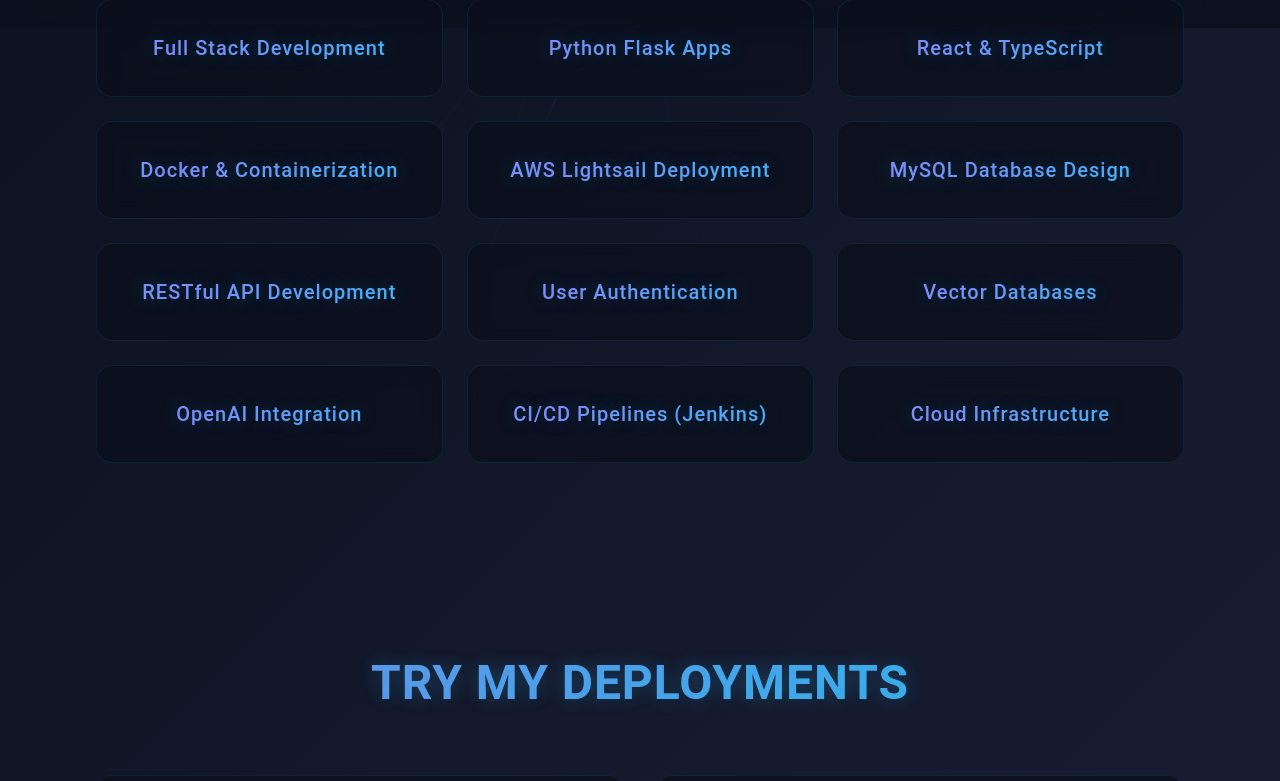
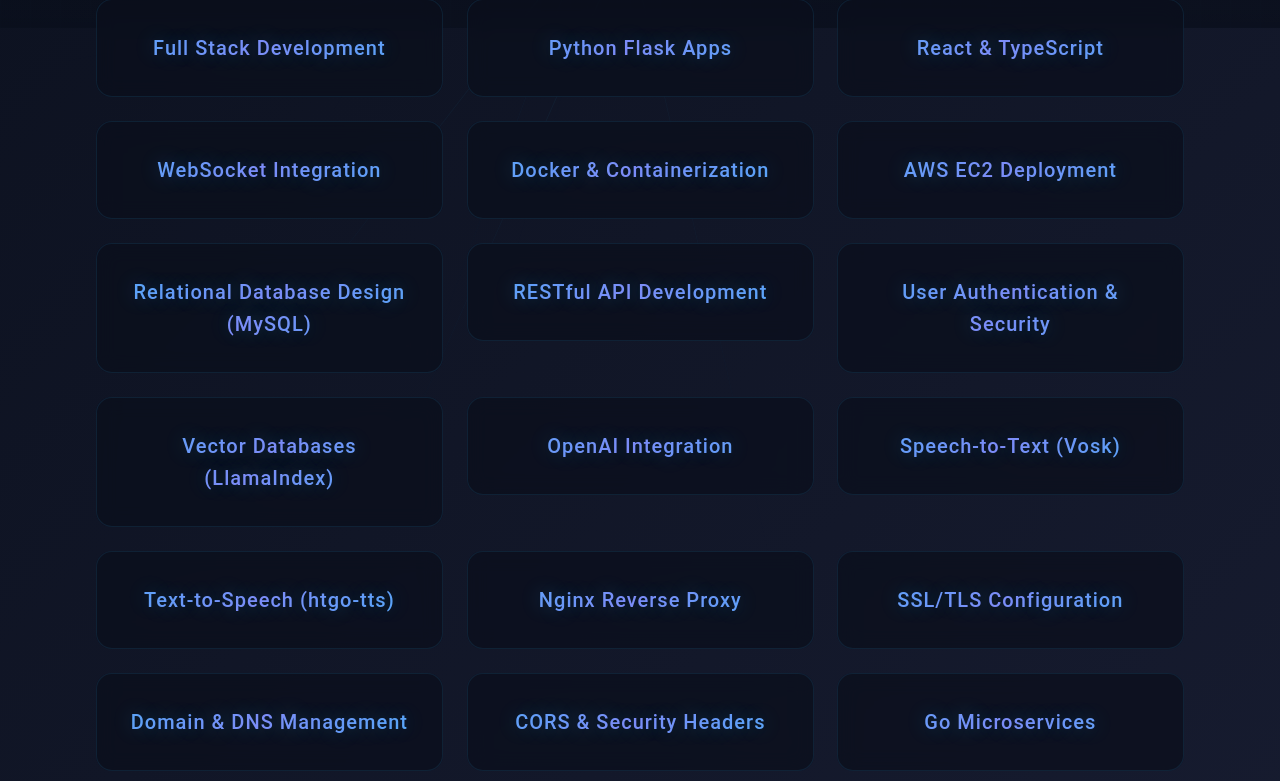
Before and after one commit to joeressler/hubapp_public, a React (Create React App) app in the folder frontend/: page / in a window 1280 px wide. Shown: the part 772-1553 px from the top of the page. Built offline with nearby package versions, Linux system fonts and the light colour scheme.

Commit message:
Production Push

```diff
--- a/frontend/src/components/Home.tsx
+++ b/frontend/src/components/Home.tsx
@@ -159,13 +159,21 @@
     "Full Stack Development",
     "Python Flask Apps",
     "React & TypeScript",
+    "WebSocket Integration",
     "Docker & Containerization",
-    "AWS Lightsail Deployment",
-    "MySQL Database Design",
+    "AWS EC2 Deployment",
+    "Relational Database Design (MySQL)",
     "RESTful API Development",
-    "User Authentication",
-    "Vector Databases",
+    "User Authentication & Security",
+    "Vector Databases (LlamaIndex)",
     "OpenAI Integration",
+    "Speech-to-Text (Vosk)",
+    "Text-to-Speech (htgo-tts)",
+    "Nginx Reverse Proxy",
+    "SSL/TLS Configuration",
+    "Domain & DNS Management",
+    "CORS & Security Headers",
+    "Go Microservices",
     "CI/CD Pipelines (Jenkins)",
     "Cloud Infrastructure"
   ];
```
